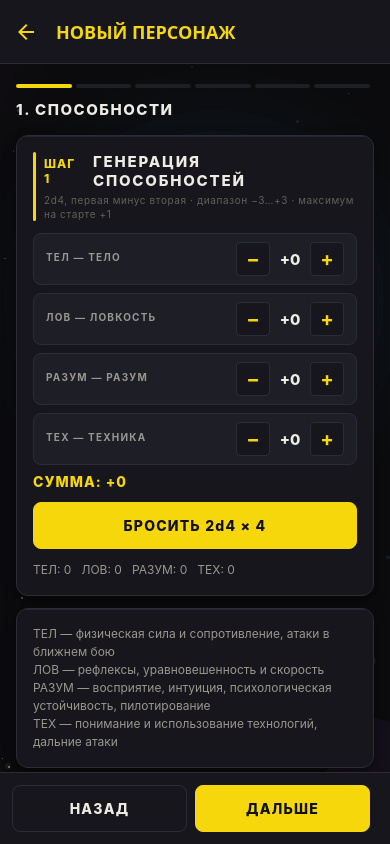
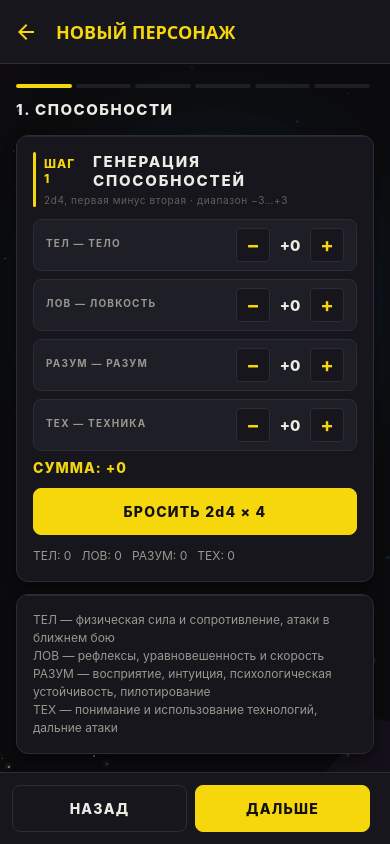
Before and after one commit to Splicer97/death_in_space, a React Native app: screen /Create in a window 390 px wide. Built offline with nearby package versions, Linux system fonts and the light colour scheme; what react-native-mmkv would draw is missing.

Commit message:
Allow abilities up to +3 during creation

```diff
--- a/package.json
+++ b/package.json
@@ -8,6 +8,7 @@
     "lint": "eslint .",
     "typecheck": "tsc --noEmit",
     "start": "react-native start",
+    "build-apk": "cd ./android && ./gradlew assembleRelease",
     "test": "jest"
   },
   "dependencies": {
--- a/src/screens/CreateScreen.tsx
+++ b/src/screens/CreateScreen.tsx
@@ -181,11 +181,11 @@ export default function CreateScreen({ navigation }: Props) {
         {step === 0 ? (
           <>
             <Card>
-              <SectionTitle
-                index="ШАГ 1"
-                title="ГЕНЕРАЦИЯ СПОСОБНОСТЕЙ"
-                subtitle="2d4, первая минус вторая · диапазон −3…+3 · максимум на старте +1"
-              />
+<SectionTitle
+                  index="ШАГ 1"
+                  title="ГЕНЕРАЦИЯ СПОСОБНОСТЕЙ"
+                  subtitle="2d4, первая минус вторая · диапазон −3…+3"
+                />
               {ABILITY_KEYS.map(key => (
                 <NumberStepper
                   key={key}
@@ -193,7 +193,7 @@ export default function CreateScreen({ navigation }: Props) {
                   value={draft.abilities[key]}
                   onChange={value => setAbility(key, value)}
                   min={-3}
-                  max={1}
+                  max={3}
                 />
               ))}
               <Text style={styles.sum}>
```
